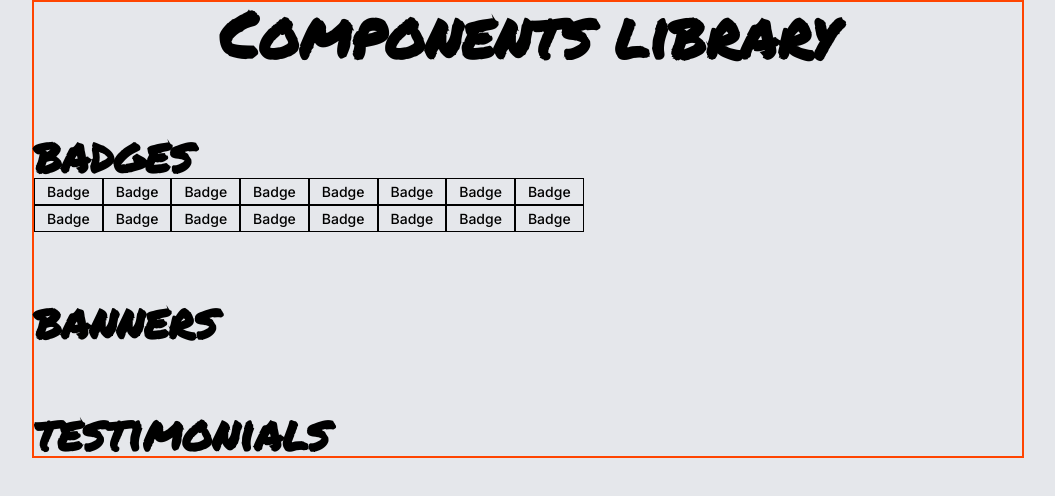
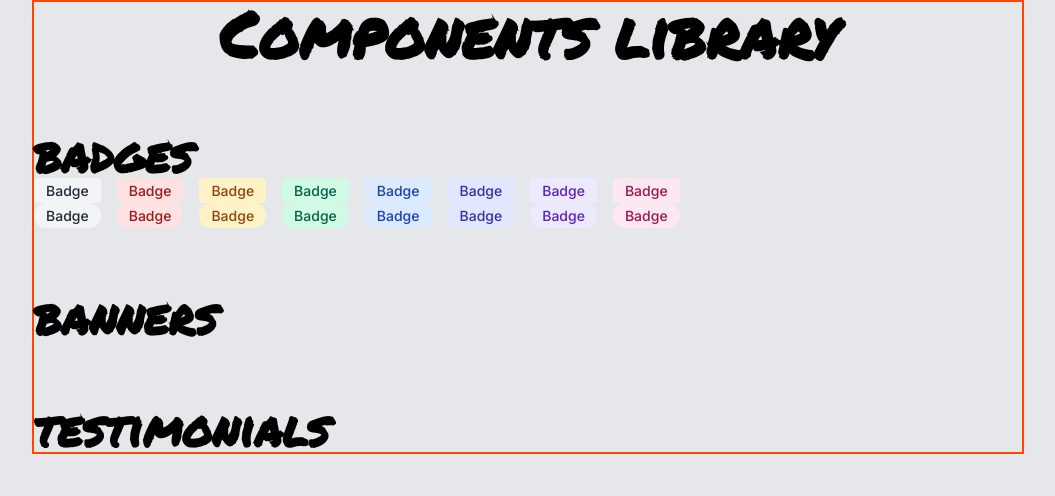
Before and after one commit to BastienWinant/components-library, a React (Vite) app: page / in a window 1280 px wide. Shown: the top 496 px of the page, without its empty margins (112-1167 px from the left). Built offline with nearby package versions, Linux system fonts and the light colour scheme.

Commit message:
pass and apply color & shape props

```diff
--- a/src/App.css
+++ b/src/App.css
@@ -37,3 +37,43 @@ h1 {
   font-weight: 700;
   line-height: 1.33;
 }
+
+.gray-light {
+  background-color: #F3F4F6;
+  color: #1F2937;
+}
+
+.red-light {
+  background-color: #FEE2E2;
+  color: #991B1B;
+}
+
+.yellow-light {
+  background-color: #FEF3C7;
+  color: #92400E;
+}
+
+.green-light {
+  background-color: #D1FAE5;
+  color: #065F46;
+}
+
+.blue-light {
+  background-color: #DBEAFE;
+  color: #1E40AF;
+}
+
+.indigo-light {
+  background-color: #E0E7FF;
+  color: #3730A3;
+}
+
+.purple-light {
+  background-color: #EDE9FE;
+  color: #5B21B6;
+}
+
+.pink-light {
+  background-color: #FCE7F3;
+  color: #9D174D;
+}
--- a/src/components/Badge/Badge.css
+++ b/src/components/Badge/Badge.css
@@ -1,14 +1,20 @@
+.badge-row {
+  display: flex;
+  align-items: center;
+  flex-wrap: wrap;
+  gap: 1em;
+}
+
 .badge {
   display: inline-block;
   padding: .125em .75em;
-  border: 1px solid black;
 }
 
 .badge.square {
   border-radius: .25em;
 }
 
-.border.pill {
+.badge.pill {
   border-radius: .75em;
 }
 
--- a/src/components/Badge/Badge.jsx
+++ b/src/components/Badge/Badge.jsx
@@ -1,8 +1,11 @@
 import './Badge.css'
+import clsx from 'clsx'
 
-export default function Badge({children}) {
+export default function Badge({children, color, shape}) {
+  let className = clsx('badge', `${color}-light`, shape)
+
   return (
-    <div className="badge">
+    <div className={className}>
       <p className="badge-text">{children}</p>
     </div>
   )
```
